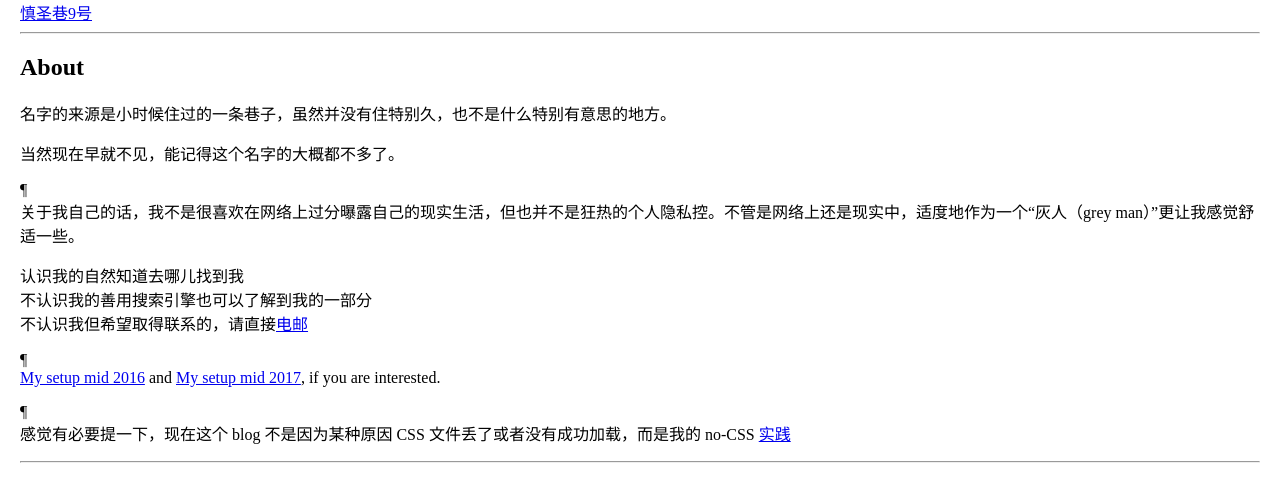
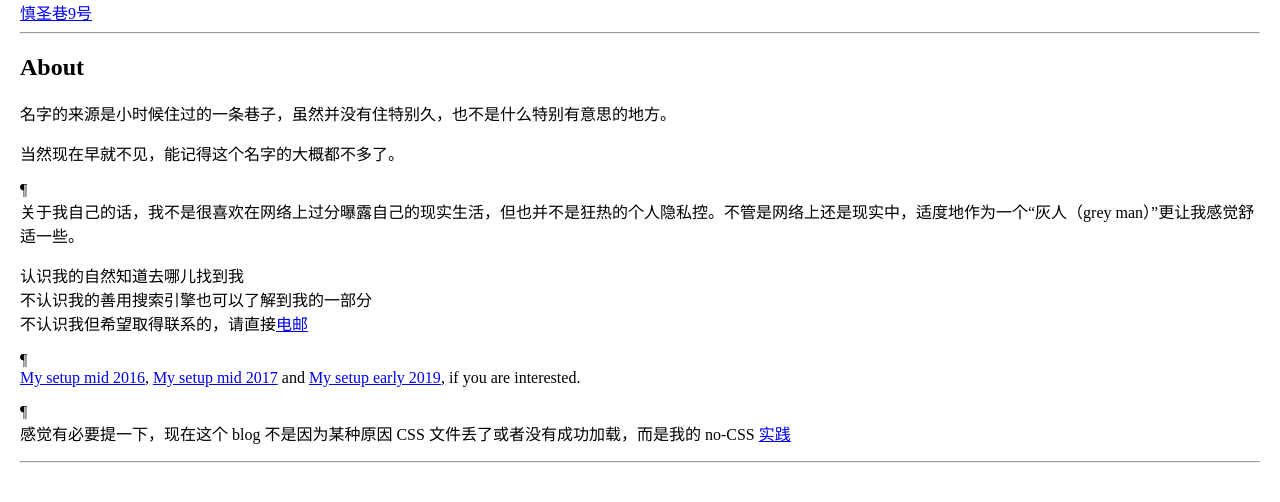
Before and after one commit to railwaycat/blog9, a Jekyll site: the page built from about.markdown, in a window 1280 px wide. Shown: the top 502 px of the page. Built offline with Jekyll 4.4.1, drawn with Linux system fonts in a browser that asks for light colours; comment, search, counter and statistics services are not loaded.

Commit message:
update about me for setup early 2019

```diff
--- a/about.markdown
+++ b/about.markdown
@@ -16,7 +16,7 @@ permalink: /about.html
 不认识我但希望取得联系的，请直接[电邮](mailto:xin@obelus.net)
 
 ¶
-[My setup mid 2016](/2016/07/15/my-setup-mid-2016.html) and [My setup mid 2017](/2017/06/15/my-setup-mid-2017.html), if you are interested.
+[My setup mid 2016](/2016/07/15/my-setup-mid-2016.html), [My setup mid 2017](/2017/06/15/my-setup-mid-2017.html) and [My setup early 2019](/2019/02/11/my-setup-early-2019.html), if you are interested.
 
 ¶
 感觉有必要提一下，现在这个 blog 不是因为某种原因 CSS 文件丢了或者没有成功加载，而是我的 no-CSS [实践](/2017/02/13/blog-engin-3.html)
```
Also changed, not shown: 1 other file.
